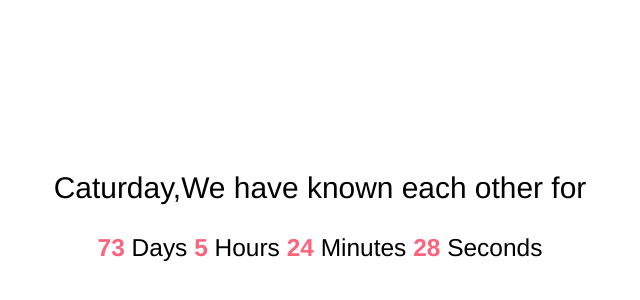
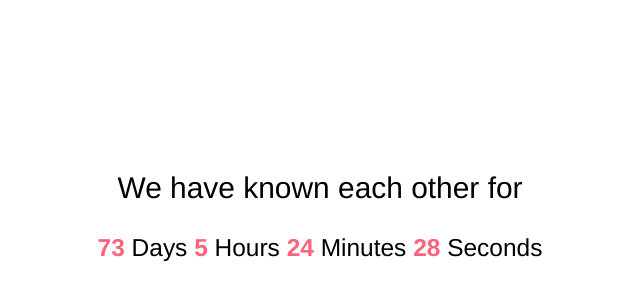
Before and after one commit to caturda1/caturday, a plain HTML site: page index.html in a window 1280 px wide. Shown: the part 102-402 px from the top of the page, without its empty margins (320-960 px from the left). Drawn offline with Linux system fonts and the light colour scheme.

Commit message:
Update index.html

```diff
--- a/index.html
+++ b/index.html
@@ -43,7 +43,7 @@
 
 <body>
     <div class="content">
-        <h2>Caturday,We have known each other for</h2>
+        <h2>We have known each other for</h2>
         <div class="timer">
             <b id="d"></b> Days <b id="h"></b> Hours <b id="m"></b> Minutes <b id="s"></b> Seconds
         </div>
```
